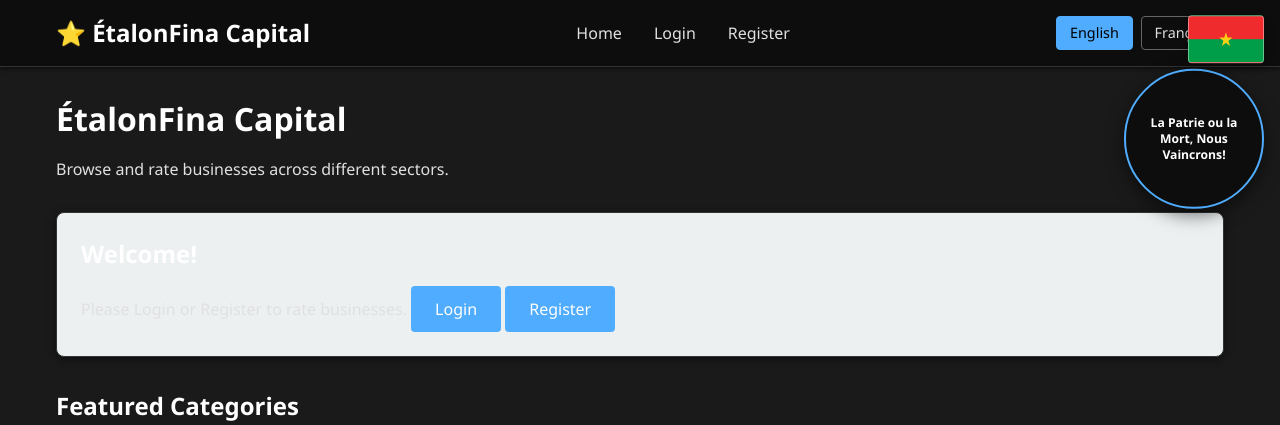
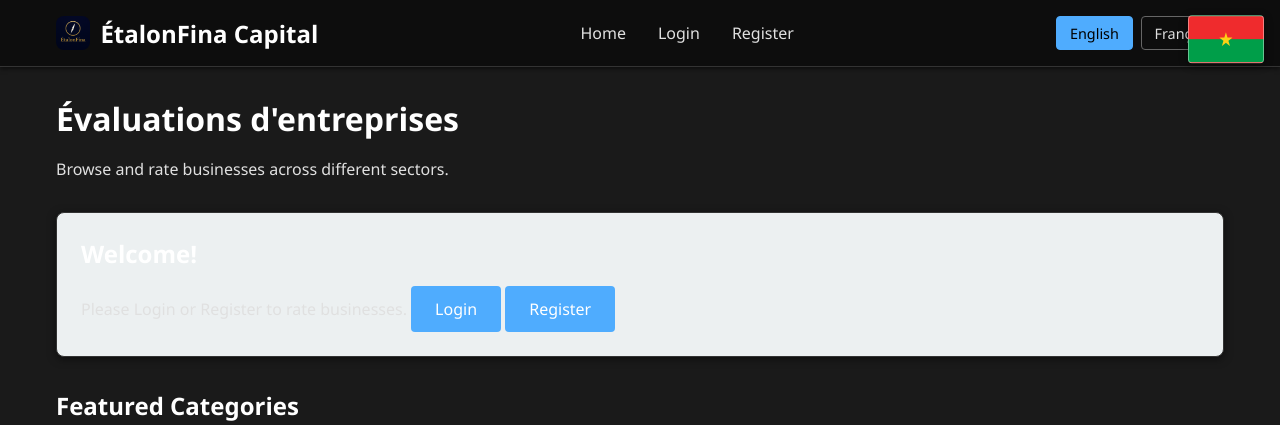
Before and after one commit to souramanse-web/Business-Ratings, a Flask app: page / in a window 1280 px wide. Shown: the top 425 px of the page. Run offline with Flask 3, Linux system fonts and the light colour scheme; data that the repository does not hold is empty.

Commit message:
Update branding, logo integration, and UI adjustments

```diff
--- a/templates/base.html
+++ b/templates/base.html
@@ -4,6 +4,7 @@
     <meta charset="UTF-8">
     <meta name="viewport" content="width=device-width, initial-scale=1.0">
     <title>{% block title %}ÉtalonFina Capital{% endblock %}</title>
+    <link rel="icon" type="image/png" href="/static/img/Fina.png">
     <style>
         * {
             margin: 0;
@@ -35,9 +36,18 @@
         }
 
         .logo {
+            display: flex;
+            align-items: center;
+            gap: 0.65rem;
             font-size: 1.5rem;
             font-weight: bold;
             color: #fff;
+        }
+
+        .logo img {
+            width: 34px;
+            height: 34px;
+            border-radius: 8px;
         }
 
         .nav-links {
@@ -260,38 +270,6 @@
             line-height: 1;
         }
 
-        .floating-motto {
-            position: fixed;
-            top: 4.8rem;
-            right: 1rem;
-            width: 140px;
-            height: 140px;
-            border-radius: 50%;
-            background: rgba(13, 13, 13, 0.92);
-            border: 2px solid #4facfe;
-            color: #ffffff;
-            display: flex;
-            align-items: center;
-            justify-content: center;
-            text-align: center;
-            padding: 0.8rem;
-            font-size: 0.76rem;
-            font-weight: 600;
-            line-height: 1.3;
-            z-index: 999;
-            box-shadow: 0 6px 18px rgba(0, 0, 0, 0.55);
-            animation: floatMotto 4s ease-in-out infinite;
-            pointer-events: none;
-        }
-
-        @keyframes floatMotto {
-            0%, 100% {
-                transform: translateY(0);
-            }
-            50% {
-                transform: translateY(-10px);
-            }
-        }
 
         @keyframes floatFlag {
             0%, 100% {
@@ -315,10 +293,12 @@
 </head>
 <body>
     <div class="burkina-flag" aria-label="Burkina Faso Flag" title="Burkina Faso"></div>
-    <div class="floating-motto">La Patrie ou la Mort, Nous Vaincrons!</div>
     <header>
         <nav>
-            <div class="logo">⭐ ÉtalonFina Capital</div>
+            <div class="logo">
+                <img src="/static/img/Fina.png" alt="ÉtalonFina Capital Logo">
+                <span>ÉtalonFina Capital</span>
+            </div>
             <ul class="nav-links">
                 <li><a href="/">{{ t('home') }}</a></li>
                 {% if current_user.is_authenticated %}
--- a/templates/index.html
+++ b/templates/index.html
@@ -52,7 +52,7 @@
 
 {% block content %}
 <div>
-    <h1 class="floating-title">ÉtalonFina Capital</h1>
+    <h1 class="floating-title">Évaluations d'entreprises</h1>
     <p>{{ t('browse_rate') }}</p>
 
     {% if not current_user.is_authenticated %}
```
Also changed, not shown: static/img/Et.png (added), static/img/Fina.png (added), static/img/logos/etalonfina-monogram.svg (added), static/img/logos/etalonfina-shield.svg (added), static/img/logos/etalonfina-wordmark.svg (added).
